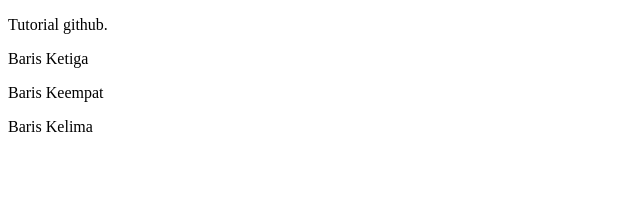
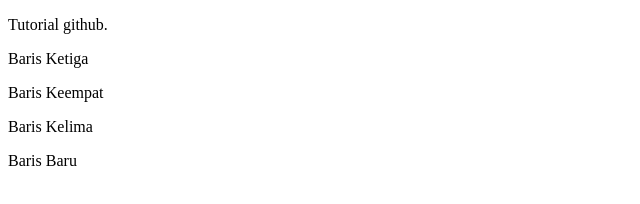
Before and after one commit to YehezkielRajendra/hello, a plain HTML site: page index.html in a window 1280 px wide. Shown: the full height of the page, 0-640 px from the left. Drawn offline with Linux system fonts and the light colour scheme.

Commit message:
tambah baris baru

```diff
--- a/index.html
+++ b/index.html
@@ -8,5 +8,6 @@
   <p>Baris Ketiga</p>
   <p>Baris Keempat</p>
   <p>Baris Kelima</p>
+  <p>Baris Baru</p>
 </body>
 </html>
```
